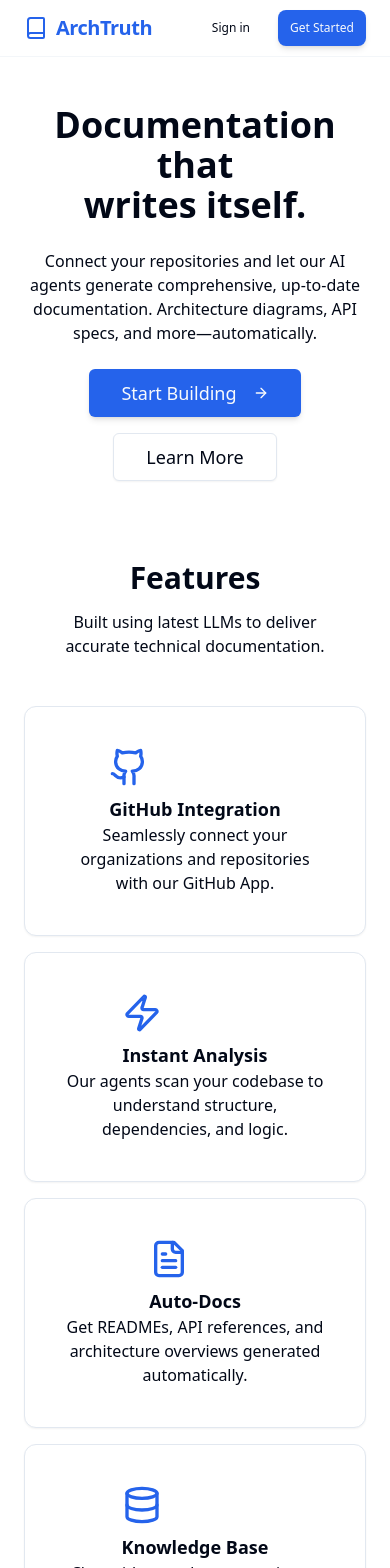
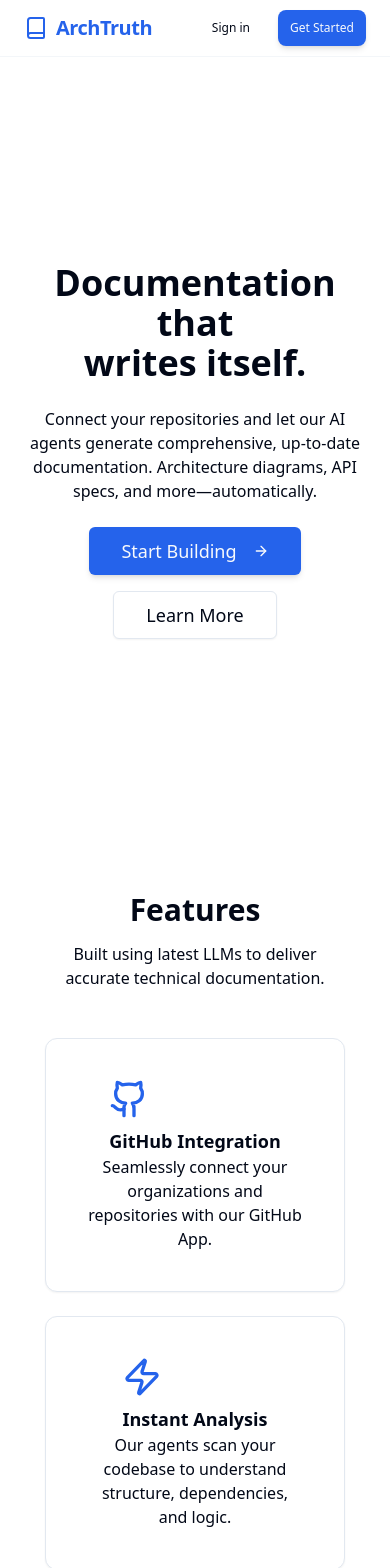
Before and after one commit to Archtruth/archtruth-frontend, a Next.js app: page / in a window 390 px wide. Shown: the top 1568 px of the page. Built offline with nearby package versions, Linux system fonts and the light colour scheme.

Commit message:
Improve home page layout and card responsiveness
Updated the main section to use flex layout for vertical and horizontal centering. Adjusted feature cards to be responsive with max width and flex wrapping for better display on various screen sizes.

```diff
--- a/app/home/home-client.tsx
+++ b/app/home/home-client.tsx
@@ -57,7 +57,7 @@ export function HomeClient({ initialLoginOpen = false, initialError }: HomeClien
       </header>
 
       <main className="flex-1">
-        <section className="space-y-6 pb-8 pt-12 md:pb-12 md:pt-20 lg:py-32">
+        <section className="flex min-h-[calc(100vh-3.5rem)] flex-col items-center justify-center space-y-6 py-8 md:py-12 lg:py-24">
           <div className="container mx-auto flex max-w-[64rem] flex-col items-center gap-6 px-6 text-center">
             <h1 className="font-heading text-4xl font-bold sm:text-5xl md:text-6xl lg:text-7xl">
               Documentation that <br /> writes itself.
@@ -86,8 +86,8 @@ export function HomeClient({ initialLoginOpen = false, initialError }: HomeClien
               Built using latest LLMs to deliver accurate technical documentation.
             </p>
           </div>
-          <div className="mx-auto grid justify-center gap-4 sm:grid-cols-2 md:max-w-[64rem] md:grid-cols-3">
-            <Card className="flex flex-col items-center text-center p-4">
+          <div className="mx-auto flex flex-wrap justify-center gap-6 md:max-w-[64rem]">
+            <Card className="flex w-full max-w-[300px] flex-col items-center text-center p-4">
               <CardHeader>
                 <Github className="h-10 w-10 text-primary mb-2" />
                 <CardTitle>GitHub Integration</CardTitle>
@@ -98,7 +98,7 @@ export function HomeClient({ initialLoginOpen = false, initialError }: HomeClien
                 </p>
               </CardContent>
             </Card>
-            <Card className="flex flex-col items-center text-center p-4">
+            <Card className="flex w-full max-w-[300px] flex-col items-center text-center p-4">
               <CardHeader>
                 <Zap className="h-10 w-10 text-primary mb-2" />
                 <CardTitle>Instant Analysis</CardTitle>
@@ -109,7 +109,7 @@ export function HomeClient({ initialLoginOpen = false, initialError }: HomeClien
                 </p>
               </CardContent>
             </Card>
-            <Card className="flex flex-col items-center text-center p-4">
+            <Card className="flex w-full max-w-[300px] flex-col items-center text-center p-4">
               <CardHeader>
                 <FileText className="h-10 w-10 text-primary mb-2" />
                 <CardTitle>Auto-Docs</CardTitle>
@@ -120,7 +120,7 @@ export function HomeClient({ initialLoginOpen = false, initialError }: HomeClien
                 </p>
               </CardContent>
             </Card>
-            <Card className="flex flex-col items-center text-center p-4">
+            <Card className="flex w-full max-w-[300px] flex-col items-center text-center p-4">
               <CardHeader>
                 <Database className="h-10 w-10 text-primary mb-2" />
                 <CardTitle>Knowledge Base</CardTitle>
```
